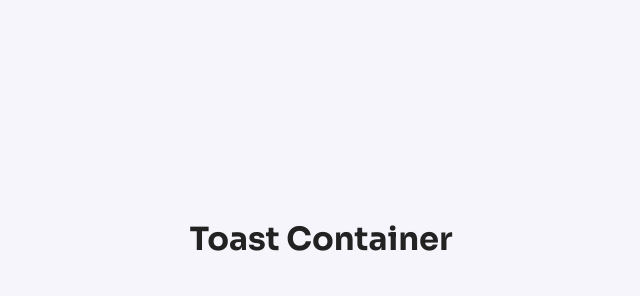
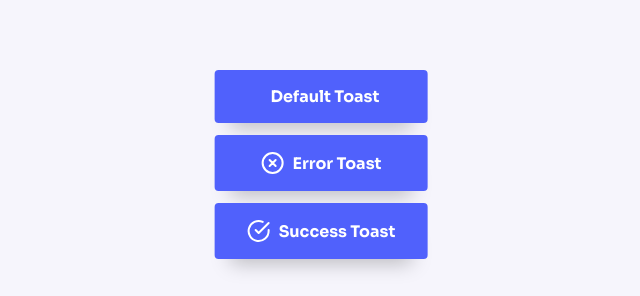
Before and after one commit to gabriel-O-C/MyContactsFE, a React (Create React App) app: page / in a window 1280 px wide. Shown: the part 501-797 px from the top of the page, without its empty margins (319-959 px from the left). Built offline with nearby package versions, Linux system fonts and the light colour scheme; no server answers.

Commit message:
feat: add ToastMessage

```diff
--- a/src/components/Toast/ToastContainer.js
+++ /dev/null
@@ -1,9 +0,0 @@
-import { Container } from './styles';
-
-export default function ToastContainer() {
-  return (
-    <Container>
-      <h1>Toast Container</h1>
-    </Container>
-  );
-}
--- /dev/null
+++ b/src/components/Toast/ToastMessage/index.js
@@ -0,0 +1,29 @@
+import PropTypes from 'prop-types';
+import { Container } from './styles';
+import xCircleIcon from '../../../assets/images/icons/x-circle.svg';
+import checkCircleIcon from '../../../assets/images/icons/check-circle.svg';
+
+/**
+ * @typedef {'default' | 'success' | 'danger'} ToastTypes
+ * @param {{text: string, type: ToastTypes }} param0
+ * @returns
+ */
+
+export function ToastMessage({ text, type }) {
+  return (
+    <Container>
+      {type === 'danger' && <img src={xCircleIcon} alt="X" />}
+      {type === 'success' && <img src={checkCircleIcon} alt="check" />}
+      <strong>{text}</strong>
+    </Container>
+  );
+}
+
+ToastMessage.propTypes = {
+  text: PropTypes.string.isRequired,
+  type: PropTypes.oneOf(['default', 'success', 'danger']),
+};
+
+ToastMessage.defaultProps = {
+  type: 'default',
+};
--- /dev/null
+++ b/src/components/Toast/ToastMessage/styles.js
@@ -0,0 +1,20 @@
+import styled from 'styled-components';
+
+export const Container = styled.div`
+  align-items: center;
+  background: ${({ theme }) => theme.colors.primary.main};
+  box-shadow: 0px 20px 20px -16px rgba(0, 0, 0, 0.25);
+  border-radius: 4px;
+  color: #fff;
+  display: flex;
+  justify-content: center;
+  padding: 16px 32px;
+
+  & + & {
+    margin-top: 12px;
+  }
+
+  strong {
+    margin-left: 8px;
+  }
+`;
--- a/src/components/Toast/styles.js
+++ /dev/null
@@ -1,9 +0,0 @@
-import styled from 'styled-components';
-
-export const Container = styled.div`
-  position: fixed;
-  left: 50%;
-  bottom: 40px;
-  z-index: 2;
-  transform: translateX(-50%);
-`;
```
